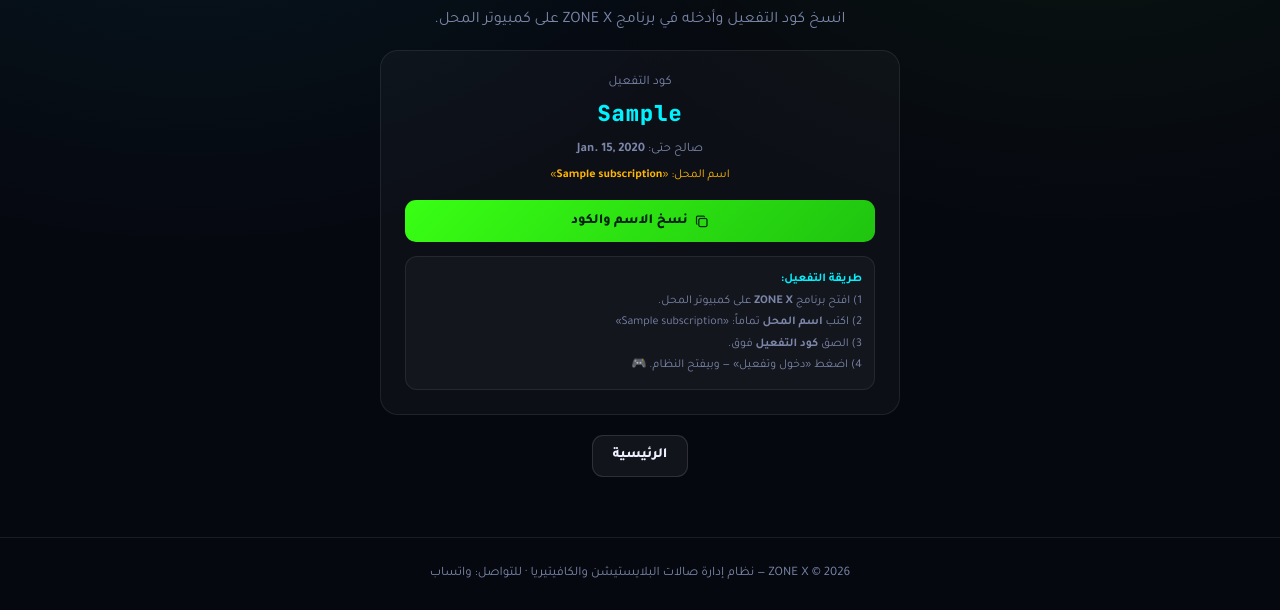
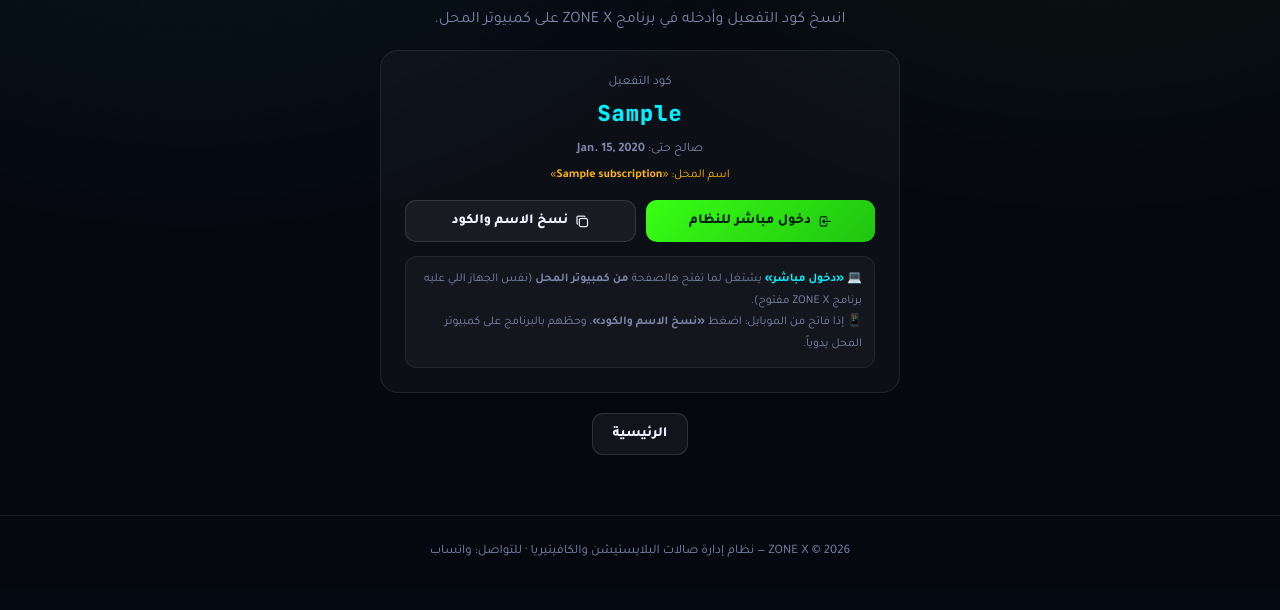
Before and after one commit to jad782/zonex-portal, a Django app: page /status/1/ in a window 1280 px wide. Shown: the part 269-879 px from the top of the page. After the commit the page ends 826 px from the top, so only its background shows below. Run offline with Django 5.2, Linux system fonts and the light colour scheme; tables that the repository leaves empty hold one stand-in row (values such as "Sample post").

Commit message:
restore direct-login button with device note
Co-Authored-By: Claude Opus 4.8 <noreply@anthropic.com>

```diff
--- a/subscriptions/templates/portal/status.html
+++ b/subscriptions/templates/portal/status.html
@@ -17,17 +17,18 @@
       <div style="color:var(--muted);font-size:13px;margin-top:14px">صالح حتى: <b>{{ sub.expires_at }}</b></div>
       <div style="color:var(--amber);font-size:12px;margin-top:10px">اسم المحل: «<b>{{ sub.store_name }}</b>»</div>
 
-      <div style="margin-top:18px">
-        <button class="btn btn-green" onclick="copyAll()" style="width:100%">
+      <div style="display:flex;gap:10px;flex-wrap:wrap;justify-content:center;margin-top:18px">
+        <a class="btn btn-green" style="flex:1;min-width:200px"
+           href="http://127.0.0.1:8765/login/?store_name={{ sub.store_name|urlencode }}&license_key={{ sub.license_key|urlencode }}">
+          <i class="ti ti-login"></i> دخول مباشر للنظام
+        </a>
+        <button class="btn btn-ghost" onclick="copyAll()" style="flex:1;min-width:160px">
           <i class="ti ti-copy"></i> نسخ الاسم والكود
         </button>
       </div>
       <div style="color:var(--muted);font-size:12px;margin-top:14px;line-height:1.8;text-align:right;background:rgba(255,255,255,.03);border:1px solid rgba(255,255,255,.08);border-radius:12px;padding:12px">
-        <b style="color:var(--cyan)">طريقة التفعيل:</b><br>
-        1) افتح برنامج <b>ZONE X</b> على كمبيوتر المحل.<br>
-        2) اكتب <b>اسم المحل</b> تماماً: «{{ sub.store_name }}»<br>
-        3) الصق <b>كود التفعيل</b> فوق.<br>
-        4) اضغط «دخول وتفعيل» — وبيفتح النظام. 🎮
+        💻 <b style="color:var(--cyan)">«دخول مباشر»</b> يشتغل لما تفتح هالصفحة <b>من كمبيوتر المحل</b> (نفس الجهاز اللي عليه برنامج ZONE X مفتوح).<br>
+        📱 إذا فاتح من الموبايل: اضغط <b>«نسخ الاسم والكود»</b>، وحطّهم بالبرنامج على كمبيوتر المحل يدوياً.
       </div>
     </div>
 
```
